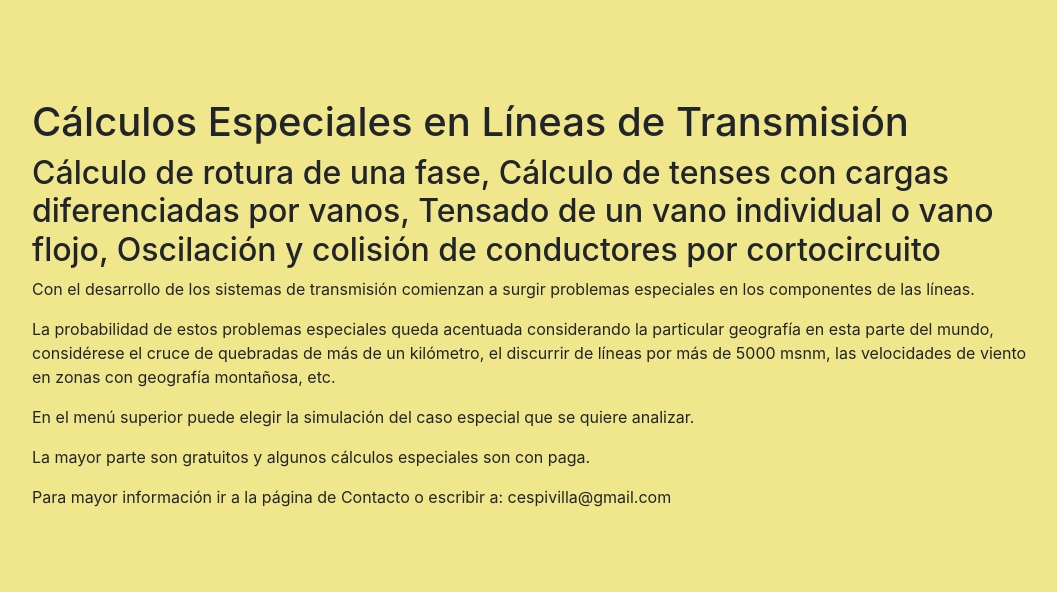
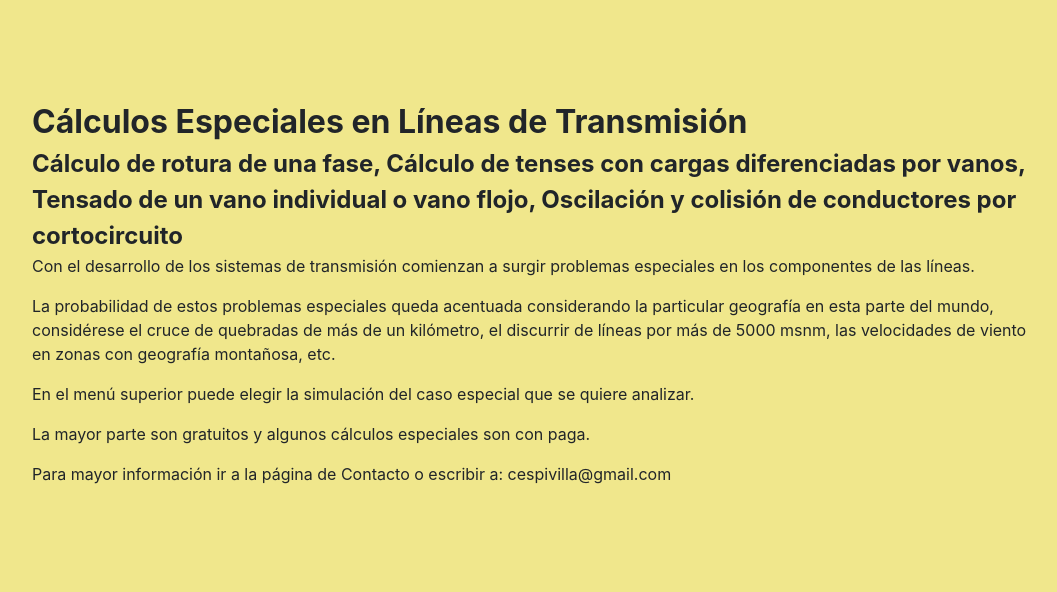
Before and after one commit to cespivilla/cambioestado, a Flask app: page / in a window 1280 px wide. Shown: the part 76-668 px from the top of the page, without its empty margins (106-1163 px from the left). Run offline with Flask 2, Linux system fonts and the light colour scheme; data that the repository does not hold is empty; some libraries are stand-ins or nearby versions.

Commit message:
Update index.html

```diff
--- a/templates/index.html
+++ b/templates/index.html
@@ -4,14 +4,12 @@
     Inicio
 {% endblock %}
 
-
 {% block main %}
 
+    <div class="box-spec">
+      <div class="a">Cálculos Especiales en Líneas de Transmisión</div>
 
-    <div style="padding:20px;margin-top:30px;">
-      <h1>Cálculos Especiales en Líneas de Transmisión</h1>
-
-      <h2>Cálculo de rotura de una fase, Cálculo de tenses con cargas diferenciadas por vanos, Tensado de un vano individual o vano flojo, Oscilación y colisión de conductores por cortocircuito</h2>
+      <div class="b">Cálculo de rotura de una fase, Cálculo de tenses con cargas diferenciadas por vanos, Tensado de un vano individual o vano flojo, Oscilación y colisión de conductores por cortocircuito</div>
 
       <p>Con el desarrollo de los sistemas de transmisión comienzan a surgir problemas especiales
          en los componentes de las líneas.</p>
@@ -23,5 +21,6 @@
       <p>La mayor parte son gratuitos y algunos cálculos especiales son con paga.</p>
 
       <p>Para mayor información ir a la página de Contacto o escribir a: cespivilla@gmail.com</p>
+    </div>
 
 {% endblock %}
```
